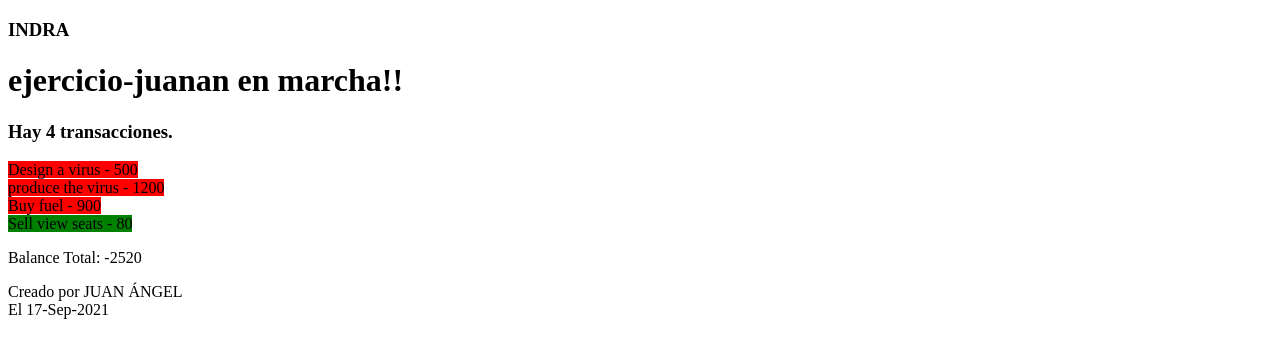
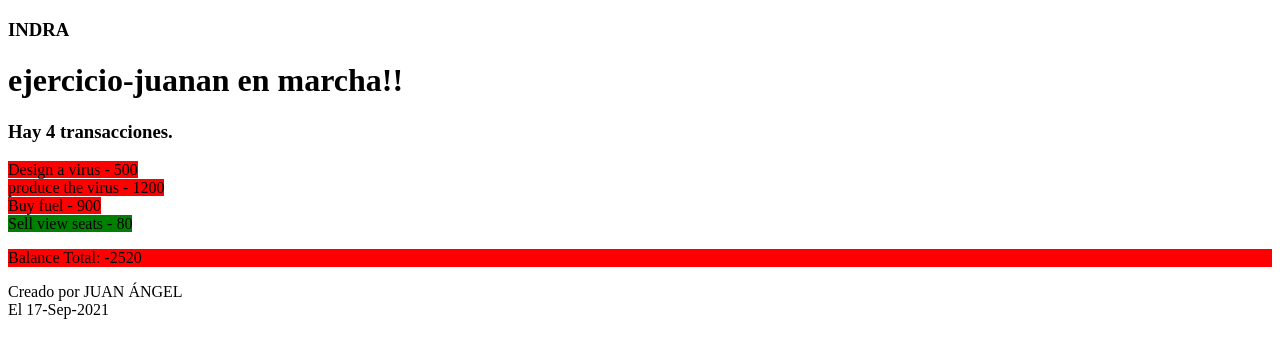
Before and after one commit to CAS-indra/ejercicio-juanan, an Angular app: page / in a window 1280 px wide. Shown: the top 358 px of the page. Built offline with nearby package versions, Linux system fonts and the light colour scheme.

Commit message:
Agregado color para el balance total.

```diff
--- a/src/app/app.component.html
+++ b/src/app/app.component.html
@@ -10,7 +10,7 @@
 </div>
 
 <div>
-  <p>Balance Total: {{ balance() }}</p>
+  <p [ngClass]="{ 'spent': balance() < 0, 'income': balance() > 0 }"> Balance Total: {{ balance() }}</p>
 </div>
 
 <router-outlet></router-outlet>
```
